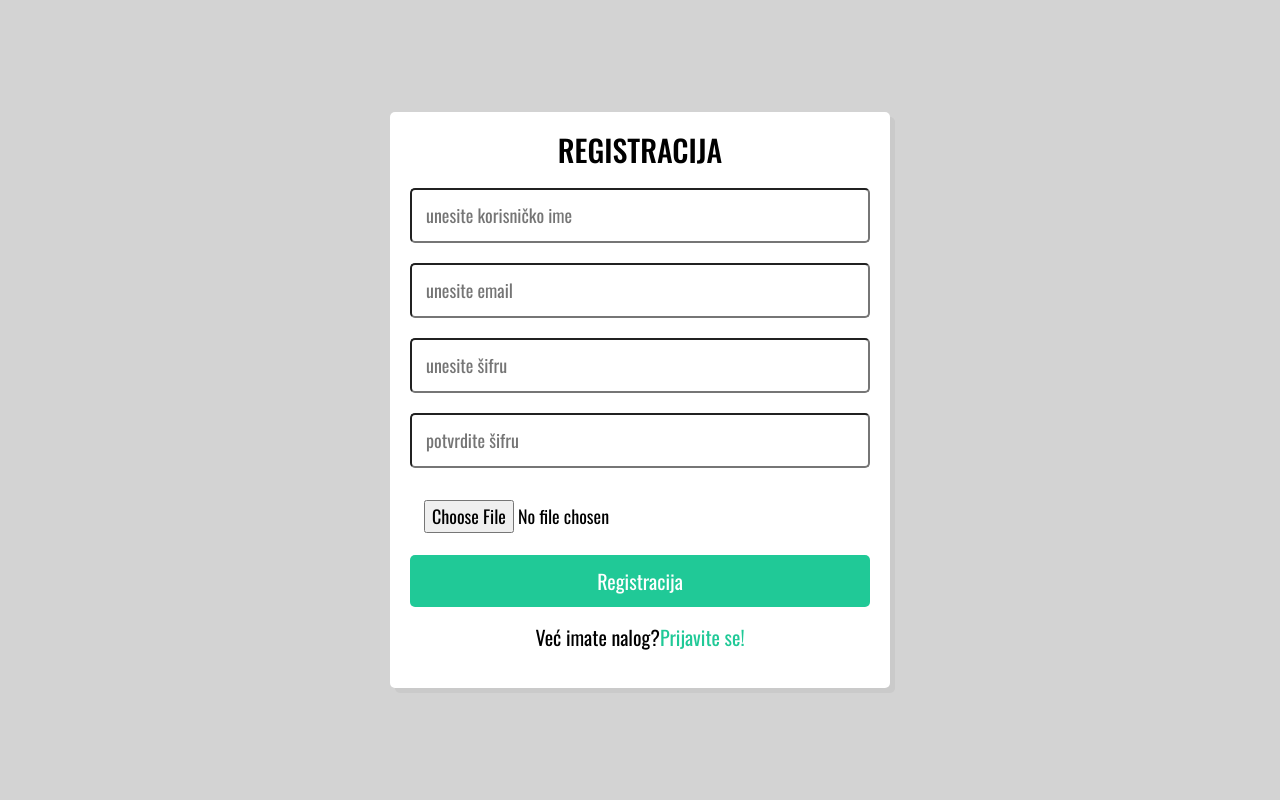
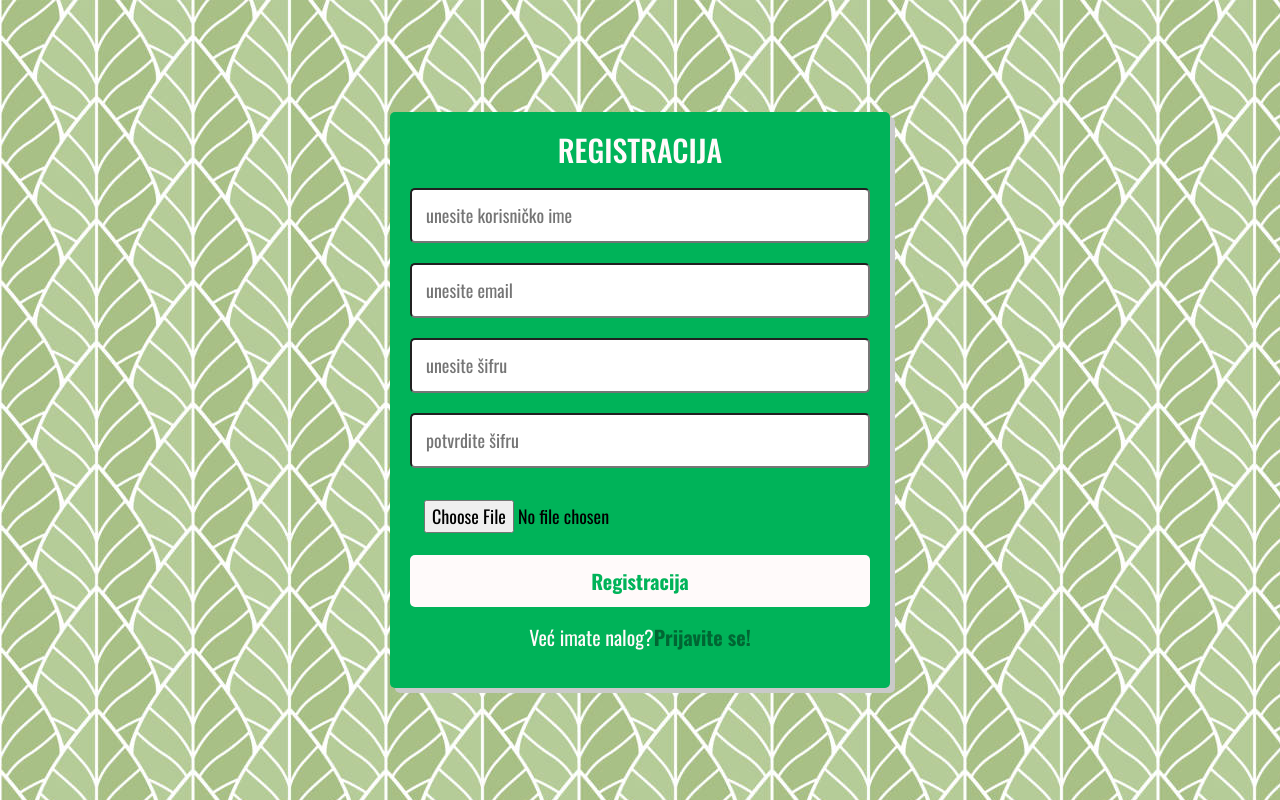
Before and after one commit to Rudic21302/SkillUp2024, a PHP site: page /pages/srb/index.php in a window 1280 px wide. Shown: the part 56-856 px from the top of the page. Run offline with PHP 8.4, Linux system fonts and the light colour scheme; some web fonts are replaced.

Commit message:
style finishing touches

```diff
--- a/pages/srb/course-primer-srb.html
+++ b/pages/srb/course-primer-srb.html
@@ -76,7 +76,7 @@
         </ol>
         <hr>
         <center>
-            <button style="background-color: #28a745; border: none; padding: 10px 15px; color: white; border-radius: 8px;">Prijavi Se</button>
+            <button style="background-color: #006633; border: none; padding: 10px 15px; color: white; border-radius: 8px;">Prijavi Se</button>
         </center>
     </div>
 
--- a/pages/srb/register-styles.css
+++ b/pages/srb/register-styles.css
@@ -3,6 +3,7 @@ body{
     font-weight: 400;
     font-style: normal;
 }
+
 .btn,
 .delete-btn{
     width:100%;
@@ -16,10 +17,13 @@ body{
 }
 
 .btn{
-    background-color:#20c997;
+    background-color:snow;
+    color: #00b359;
+    font-weight: bold;
 }
 .btn:hover{
-    background-color:#28a745;
+    background-color:#006633;
+    color: snow;
 }
 .delete-btn{
     background-color:#dc3545;
@@ -44,14 +48,15 @@ body{
 
 .form-container{
     min-height: 100vh;
-    background-color: rgb(211, 211, 211);
+    background-image: url("../../assets/images/back.jpg");
+    background-repeat: repeat;
     display: flex;
     align-items:center;
     justify-content: center;
 }
 .form-container form{
     padding:20px;
-    background-color: white;
+    background-color: #00b359;
     box-shadow: 5px 5px rgb(202, 202, 202);
     text-align: center;
     width:500px;
@@ -61,7 +66,7 @@ body{
 
     margin-bottom: 10px;
     font-size: 30px;
-    color:black;
+    color:snow;
     text-transform: uppercase;
 }
 
@@ -78,16 +83,18 @@ body{
 .form-container form p{
     margin-top: 15px;
     font-size: 20px;
-    color:black;
+    color:snow;
 }
 
 .form-container form p a{
-    color:#20c997 ;
+    color:#006633 ;
+    font-weight: bold;
 }
 
 .form-container form p a:hover{
     text-decoration: underline;
-    color:#28a745;
+    color:snow;
+    font-size: 24px;
 }
 .container{
     min-height: 100vh;
```
Also changed, not shown: assets/css/courses.css (+8 -0 lines).
